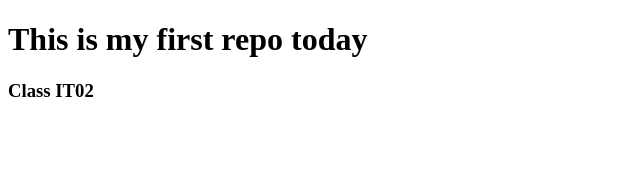
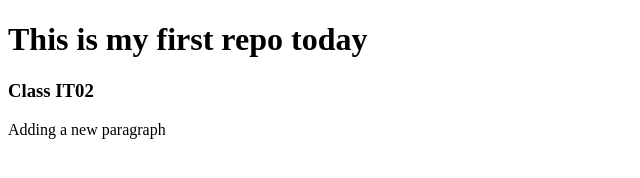
Before and after one commit to JX-007/my-first-repo, a plain HTML site: page index.html in a window 1280 px wide. Shown: the whole page, without its empty margins (0-640 px from the left). Drawn offline with Linux system fonts and the light colour scheme.

Commit message:
added a new paragraph

```diff
--- a/index.html
+++ b/index.html
@@ -8,5 +8,6 @@
 <body>
     <h1>This is my first repo today</h1>
     <h3>Class IT02</h3>
+    <p>Adding a new paragraph</p>
 </body>
 </html>
```
